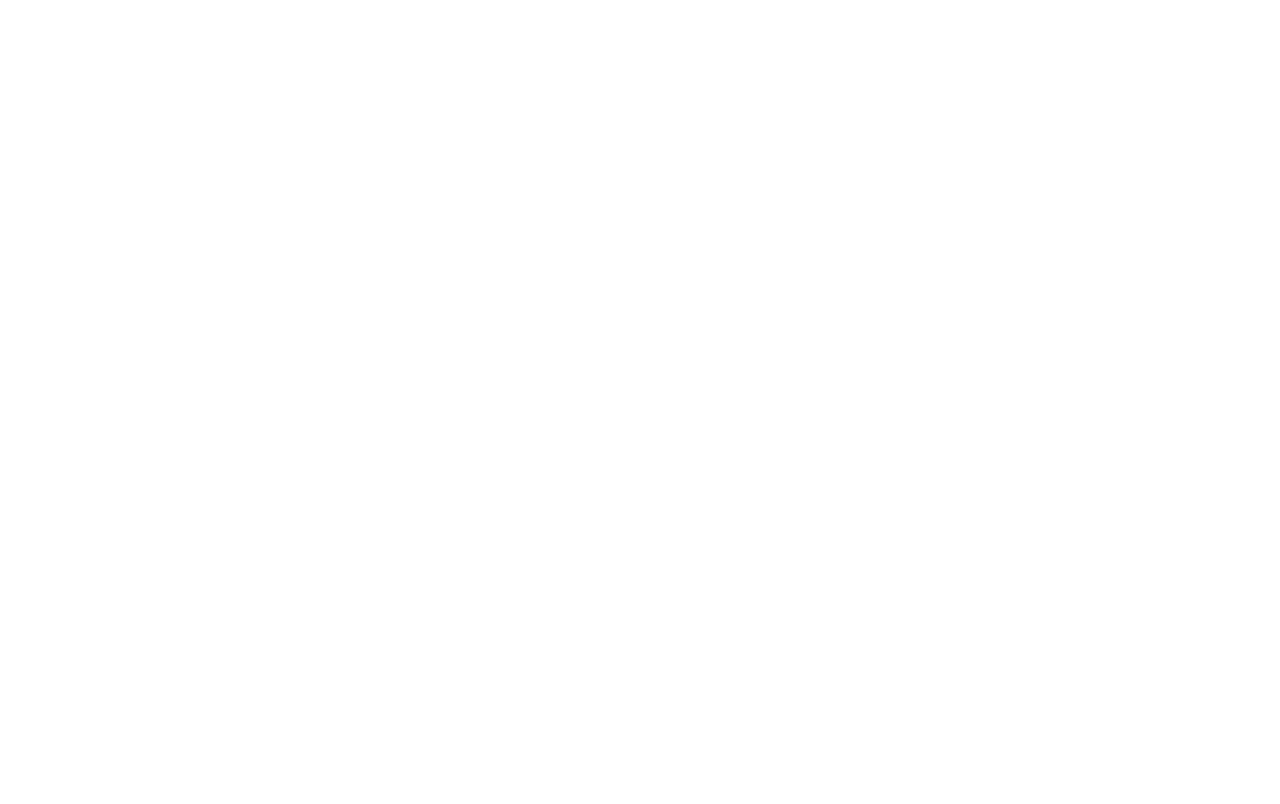
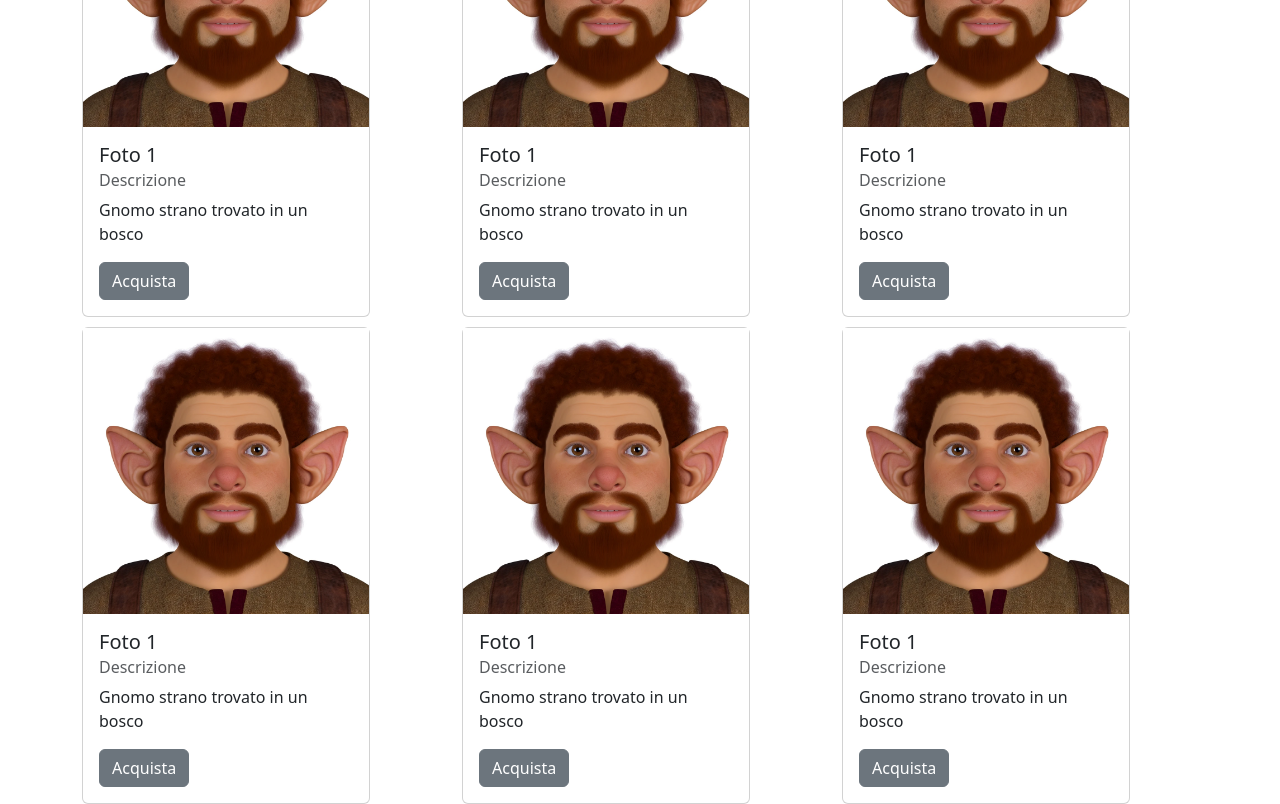
Before and after one commit to MarcoAmato/SolSnap, a React (Create React App) app: page /Gallery in a window 1280 px wide. Shown: the part 200-1004 px from the top of the page. Before the commit the page ends 800 px from the top, so only its background shows below. Built offline with nearby package versions, Linux system fonts and the light colour scheme.

Commit message:
creazione galleria

```diff
--- a/src/component/Gallery.tsx
+++ b/src/component/Gallery.tsx
@@ -1,6 +1,7 @@
 import React from 'react';
 import { useState, useEffect } from "react";
-import { Button } from 'reactstrap';
+import { Button, Card, CardBody, CardSubtitle, CardText, CardTitle, Col, Container, Row } from 'reactstrap';
+import vincentium_broken from '../img/vincentium_broken.jpg';
 
 
 function Gallery() {
@@ -9,7 +10,101 @@
 
   return (
     <>
-<p>Ciao</p>
+    <Container>
+      <Row>
+        <Col sm={4}>
+          <Card style={{ width: '18rem' }}>
+            <img alt="Sample" src={vincentium_broken} />
+            <CardBody>
+
+              <CardTitle tag="h5">Foto 1</CardTitle>
+              <CardSubtitle className="mb-2 text-muted" tag="h6">Descrizione</CardSubtitle>
+              <CardText>Gnomo strano trovato in un bosco</CardText>
+              <Button>Acquista</Button>
+
+            </CardBody>
+          </Card>
+        </Col>
+
+        <Col sm={4}>
+          <Card style={{ width: '18rem' }}>
+            <img alt="Sample" src={vincentium_broken} />
+            <CardBody>
+
+              <CardTitle tag="h5">Foto 1</CardTitle>
+              <CardSubtitle className="mb-2 text-muted" tag="h6">Descrizione</CardSubtitle>
+              <CardText>Gnomo strano trovato in un bosco</CardText>
+              <Button>Acquista</Button>
+
+            </CardBody>
+          </Card>
+        </Col>
+
+        <Col sm={4}>
+          <Card style={{ width: '18rem' }}>
+            <img alt="Sample" src={vincentium_broken} />
+            <CardBody>
+
+              <CardTitle tag="h5">Foto 1</CardTitle>
+              <CardSubtitle className="mb-2 text-muted" tag="h6">Descrizione</CardSubtitle>
+              <CardText>Gnomo strano trovato in un bosco</CardText>
+              <Button>Acquista</Button>
+
+            </CardBody>
+          </Card>
+        </Col>
+
+      </Row>
+
+
+
+
+      <Row className="marginTop">
+        <Col sm={4}>
+          <Card style={{ width: '18rem' }}>
+            <img alt="Sample" src={vincentium_broken} />
+            <CardBody>
+
+              <CardTitle tag="h5">Foto 1</CardTitle>
+              <CardSubtitle className="mb-2 text-muted" tag="h6">Descrizione</CardSubtitle>
+              <CardText>Gnomo strano trovato in un bosco</CardText>
+              <Button>Acquista</Button>
+
+            </CardBody>
+          </Card>
+        </Col>
+
+
+        <Col sm={4}>
+          <Card style={{ width: '18rem' }}>
+            <img alt="Sample" src={vincentium_broken} />
+            <CardBody>
+
+              <CardTitle tag="h5">Foto 1</CardTitle>
+              <CardSubtitle className="mb-2 text-muted" tag="h6">Descrizione</CardSubtitle>
+              <CardText>Gnomo strano trovato in un bosco</CardText>
+              <Button>Acquista</Button>
+
+            </CardBody>
+          </Card>
+        </Col>
+
+        <Col sm={4}>
+          <Card style={{ width: '18rem' }}>
+            <img alt="Sample" src={vincentium_broken} />
+            <CardBody>
+
+              <CardTitle tag="h5">Foto 1</CardTitle>
+              <CardSubtitle className="mb-2 text-muted" tag="h6">Descrizione</CardSubtitle>
+              <CardText>Gnomo strano trovato in un bosco</CardText>
+              <Button>Acquista</Button>
+
+            </CardBody>
+          </Card>
+        </Col>
+
+      </Row>
+      </Container>
     </>
   );
 }
```
